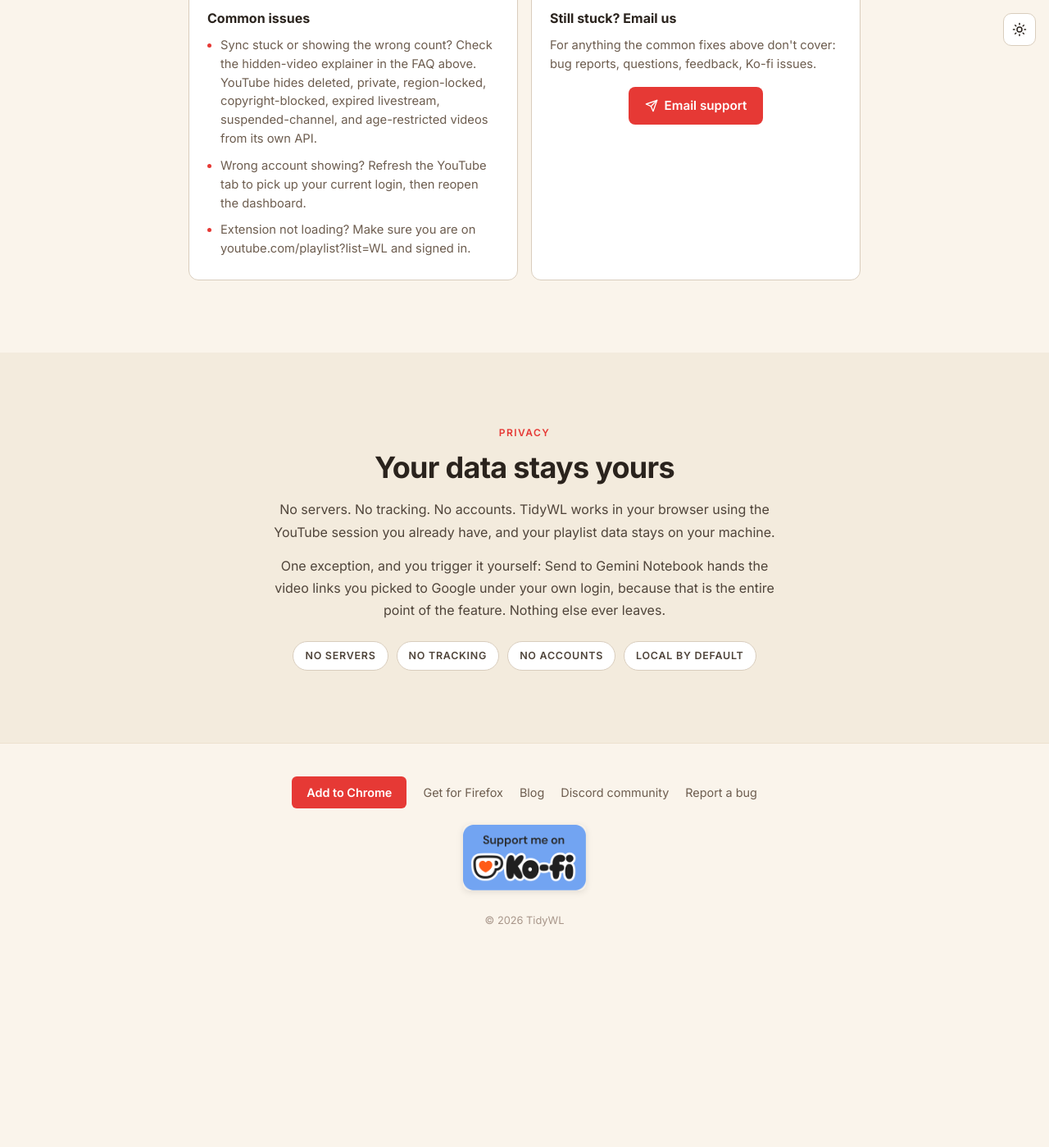
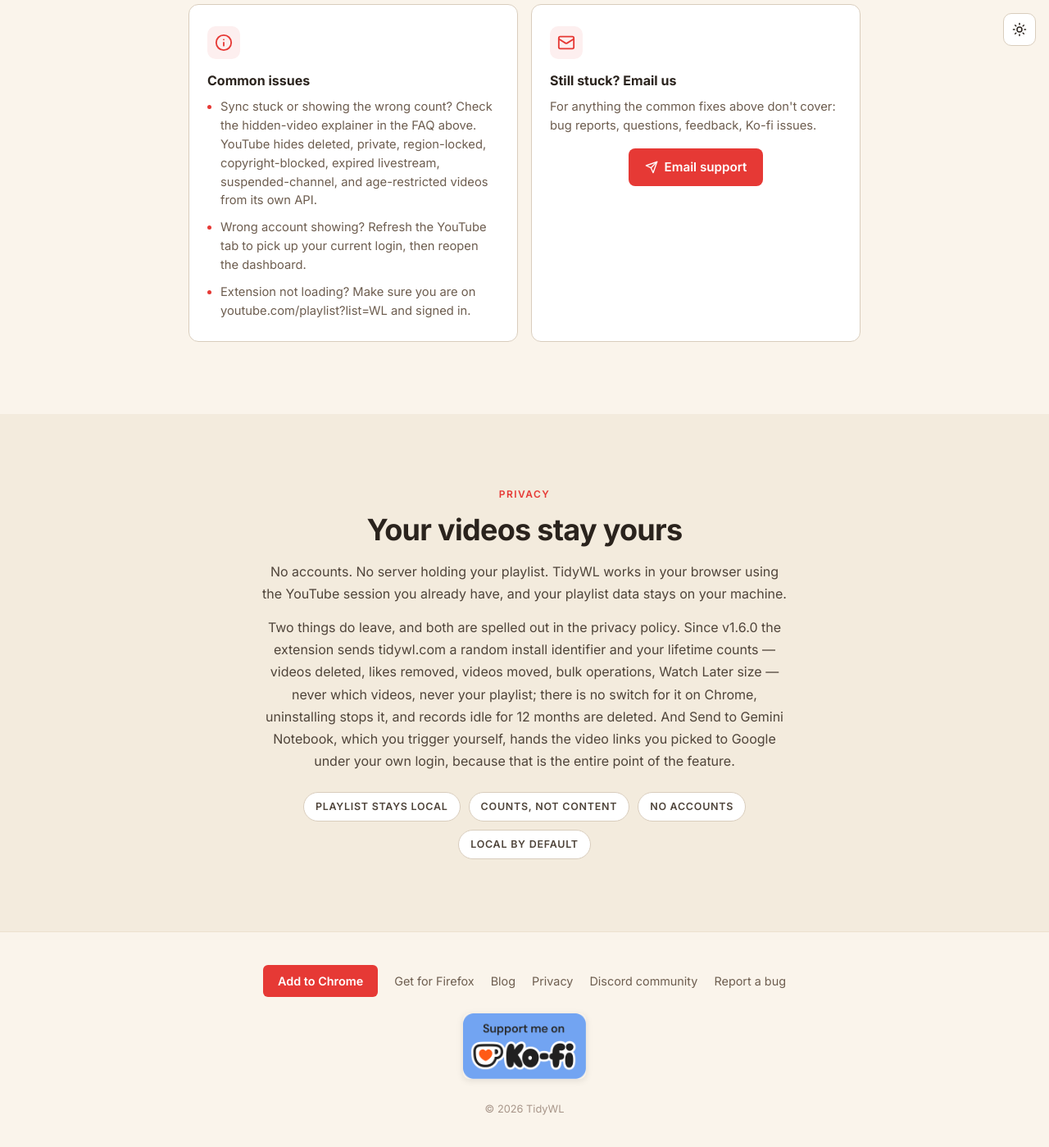
Before and after one commit to dominic-lam/tidywl-site, a Jekyll site: the page built from index.html, in a window 1280 px wide and 1400 px high, scrolled down 7107 px. Shown: the whole window at 82% size. Built offline with Jekyll 4.4.1, drawn with Linux system fonts in a browser that asks for light colours; before the commit the page ends 8277 px from its top, so only the background shows below that; some of the changed text lies outside the part shown.

Commit message:
feat: privacy policy page and truthful privacy copy for the 1.6.0 usage report
The 1.6.0 extension starts sending a random install ID and lifetime counts to tidywl.com, so every "no servers / no tracking / nothing leaves" sentence on the site became false. Adds /privacy/ (required once the CWS data-usage boxes are ticked), rewords the landing page's privacy section, both copies of the "Is my data sent anywhere?" FAQ, the hero tagline and the Gemini card, links the policy from the footer and llms.txt, and keeps naming the Send to Gemini Notebook exception. Placeholders mark the release date, the Firefox post-update toggle state and the server host, all unknown at writing.

Co-Authored-By: Claude Fable 5 <noreply@anthropic.com>
Claude-Session: https://claude.ai/code/session_01UgAFiJNY1rCAaLXms4FwPM

```diff
--- a/_includes/footer.html
+++ b/_includes/footer.html
@@ -4,6 +4,7 @@
       <a class="btn-footer" href="https://chromewebstore.google.com/detail/fkelmapobieliokjcmnilmjllacmbfjo" target="_blank" rel="noopener">Add to Chrome</a>
       <a href="/firefox/">Get for Firefox</a>
       <a href="/blog/">Blog</a>
+      <a href="/privacy/">Privacy</a>
       <a href="https://discord.gg/natc623GhX" target="_blank" rel="noopener">Discord community</a>
       <a href="https://github.com/dominic-lam/tidywl-site/issues" target="_blank" rel="noopener">Report a bug</a>
     </div>
--- a/index.html
+++ b/index.html
@@ -197,7 +197,7 @@
         "name": "Is my data sent anywhere?",
         "acceptedAnswer": {
           "@type": "Answer",
-          "text": "No — with one exception that you trigger yourself. Everything runs locally in your browser: no login, no servers, no analytics, no telemetry. The extension calls YouTube's own endpoints (with your existing session) and a public config file on tidywl.com (no identifiers, no payload). The exception is Send to Gemini Notebook: if you use it, the video links you selected go to Google's Gemini Notebook using your own Google session, because that is the entire point of the feature. Nothing else ever leaves your machine."
+          "text": "Your YouTube data — titles, video IDs, channels, your playlists, your account — never leaves your browser. What does leave, since v1.6.0: each install carries a random identifier that is not linked to you or your Google account, and after you delete, unlike or move videos, or sync, the extension sends that identifier and your lifetime counts — videos deleted, likes removed, videos moved, bulk operations run, the size of your Watch Later, and your browser — to tidywl.com. Never which videos, never your playlist. There is no setting in the extension to turn this off on Chrome; uninstalling stops it. On Firefox it is the Technical and interaction data toggle under Permissions and data. Records not updated for 12 months are deleted, and counts include deletions made before this version. The extension also fetches a public config file from tidywl.com with no identifiers and no payload. The one flow you trigger yourself: Send to Gemini Notebook sends the video links you selected to Google's Gemini Notebook using your own Google session, because that is the entire point of the feature. Full policy at tidywl.com/privacy/"
         }
       },
       {
@@ -246,7 +246,7 @@
   <section class="hero">
     <img src="assets/icon128.png" alt="TidyWL icon" class="hero-icon" width="88" height="88">
     <h1>Your YouTube Watch Later hit <span class="em">5,000 videos</span>?</h1>
-    <p class="tagline">TidyWL is a free extension for Chrome and Firefox that searches, bulk-deletes, filters, and organizes your Watch Later — and now your Liked videos too. Bulk transcript download included. No account. Nothing leaves your browser unless you ask it to.</p>
+    <p class="tagline">TidyWL is a free extension for Chrome and Firefox that searches, bulk-deletes, filters, and organizes your Watch Later, your Liked videos, and every playlist you own. Bulk transcript download included. No account. Your videos and playlists stay in your browser unless you send them somewhere yourself.</p>
 
     <div class="cta-row">
       <a class="btn-primary" href="https://chromewebstore.google.com/detail/fkelmapobieliokjcmnilmjllacmbfjo" target="_blank" rel="noopener">
@@ -429,7 +429,7 @@
             </svg>
           </div>
           <h3>Send to Gemini Notebook</h3>
-          <p>Push your chosen videos straight into a Gemini Notebook (formerly NotebookLM) as sources — a new notebook or one you already have — without leaving the dashboard. It's the one feature that leaves your machine: the links you pick go to Google under your own login. Nothing else does.</p>
+          <p>Push your chosen videos straight into a Gemini Notebook (formerly NotebookLM) as sources — a new notebook or one you already have — without leaving the dashboard. It's the one feature that sends any of your YouTube data anywhere: the links you pick go to Google under your own login, and only when you click. Nothing else about your videos ever leaves.</p>
         </div>
 
         <div class="feature-card">
@@ -798,7 +798,7 @@
               <span class="plus" aria-hidden="true">+</span>
             </button>
             <div class="faq-a" id="faq-5">
-              No — with one exception that you trigger yourself. Everything runs locally in your browser: no login, no servers, no analytics, no telemetry. The extension calls YouTube's own endpoints (with your existing session) and a public config file on tidywl.com (no identifiers, no payload). The exception is Send to Gemini Notebook: if you use it, the video links you selected go to Google's Gemini Notebook using your own Google session, because that is the entire point of the feature. Nothing else ever leaves your machine.
+              Your YouTube data — titles, video IDs, channels, your playlists, your account — never leaves your browser. What does leave, since v1.6.0: each install carries a random identifier that is not linked to you or your Google account, and after you delete, unlike or move videos, or sync, the extension sends that identifier and your lifetime counts — videos deleted, likes removed, videos moved, bulk operations run, the size of your Watch Later, and your browser — to tidywl.com. Never which videos, never your playlist. There is no setting in the extension to turn this off on Chrome; uninstalling stops it. On Firefox it is the Technical and interaction data toggle under Permissions and data. Records not updated for 12 months are deleted, and counts include deletions made before this version. The extension also fetches a public config file from tidywl.com with no identifiers and no payload. The one flow you trigger yourself: Send to Gemini Notebook sends the video links you selected to Google's Gemini Notebook using your own Google session, because that is the entire point of the feature. Full policy at <a href="/privacy/">tidywl.com/privacy/</a>
             </div>
           </div>
 
@@ -898,12 +898,12 @@
   <section class="privacy">
     <div class="section-inner">
       <p class="section-label">Privacy</p>
-      <h2 class="section-heading">Your data stays yours</h2>
-      <p>No servers. No tracking. No accounts. TidyWL works in your browser using the YouTube session you already have, and your playlist data stays on your machine.</p>
-      <p class="note">One exception, and you trigger it yourself: Send to Gemini Notebook hands the video links you picked to Google under your own login, because that is the entire point of the feature. Nothing else ever leaves.</p>
+      <h2 class="section-heading">Your videos stay yours</h2>
+      <p>No accounts. No server holding your playlist. TidyWL works in your browser using the YouTube session you already have, and your playlist data stays on your machine.</p>
+      <p class="note">Two things do leave, and both are spelled out in the <a href="/privacy/">privacy policy</a>. Since v1.6.0 the extension sends tidywl.com a random install identifier and your lifetime counts — videos deleted, likes removed, videos moved, bulk operations, Watch Later size — never which videos, never your playlist; there is no switch for it on Chrome, uninstalling stops it, and records idle for 12 months are deleted. And Send to Gemini Notebook, which you trigger yourself, hands the video links you picked to Google under your own login, because that is the entire point of the feature.</p>
       <div class="chips">
-        <span class="chip">No Servers</span>
-        <span class="chip">No Tracking</span>
+        <span class="chip">Playlist Stays Local</span>
+        <span class="chip">Counts, Not Content</span>
         <span class="chip">No Accounts</span>
         <span class="chip">Local by Default</span>
       </div>
--- a/llms.txt
+++ b/llms.txt
@@ -30,7 +30,7 @@ TidyWL works by reading the user's active YouTube session (SAPISID cookie and se
 
 ## Privacy
 
-TidyWL runs in your browser. No servers, no tracking, no account. Network calls go to YouTube's own endpoints using your existing session, and to a public config file on tidywl.com that carries no identifiers and no payload. One feature is an explicit exception: Send to Gemini Notebook passes the video links you selected to Google's Gemini Notebook using your own Google session. It is opt-in per use and gated behind a browser permission prompt. Nothing else leaves your machine.
+TidyWL runs in your browser. No account, and your YouTube data — titles, video IDs, channels, playlists — never leaves it. Network calls go to YouTube's own endpoints using your existing session, and to a public config file on tidywl.com that carries no identifiers and no payload. Since version 1.6.0 the extension also sends tidywl.com one small usage report: a random identifier generated on install (not linked to any Google account) plus lifetime counts of videos deleted, likes removed, videos moved, bulk operations run, the size of the Watch Later playlist, and the browser name. It is sent only when a count changes, never carries a title, video ID, channel or timestamp, has no off switch on Chrome (uninstalling stops it), is controlled on Firefox by the Technical and interaction data toggle, and records idle for 12 months are deleted. One feature is an explicit exception you trigger yourself: Send to Gemini Notebook passes the video links you selected to Google's Gemini Notebook using your own Google session. It is opt-in per use and gated behind a browser permission prompt. Full policy: https://tidywl.com/privacy/
 
 ## Limitations
 
@@ -46,6 +46,7 @@ TidyWL runs in your browser. No servers, no tracking, no account. Network calls
 - Install for Chrome: https://chromewebstore.google.com/detail/fkelmapobieliokjcmnilmjllacmbfjo
 - Install for Firefox: https://tidywl.com/firefox/
 - Landing page: https://tidywl.com
+- Privacy policy: https://tidywl.com/privacy/
 - Blog: https://tidywl.com/blog/
 - Community (Discord): https://discord.gg/natc623GhX
 - Support: https://ko-fi.com/dominiclam
```
Also changed, not shown: privacy/index.html (added, +118 -0 lines).
